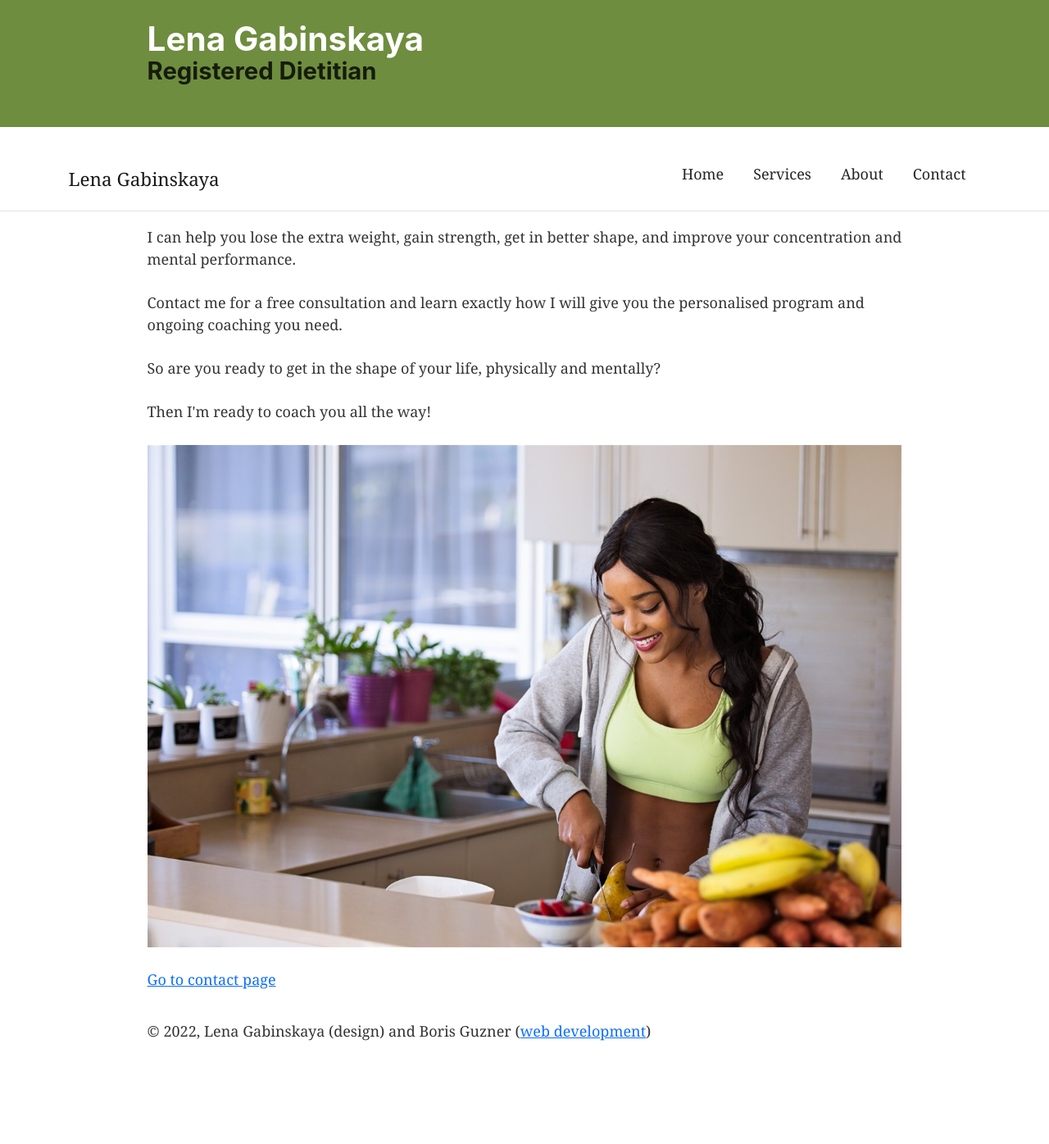
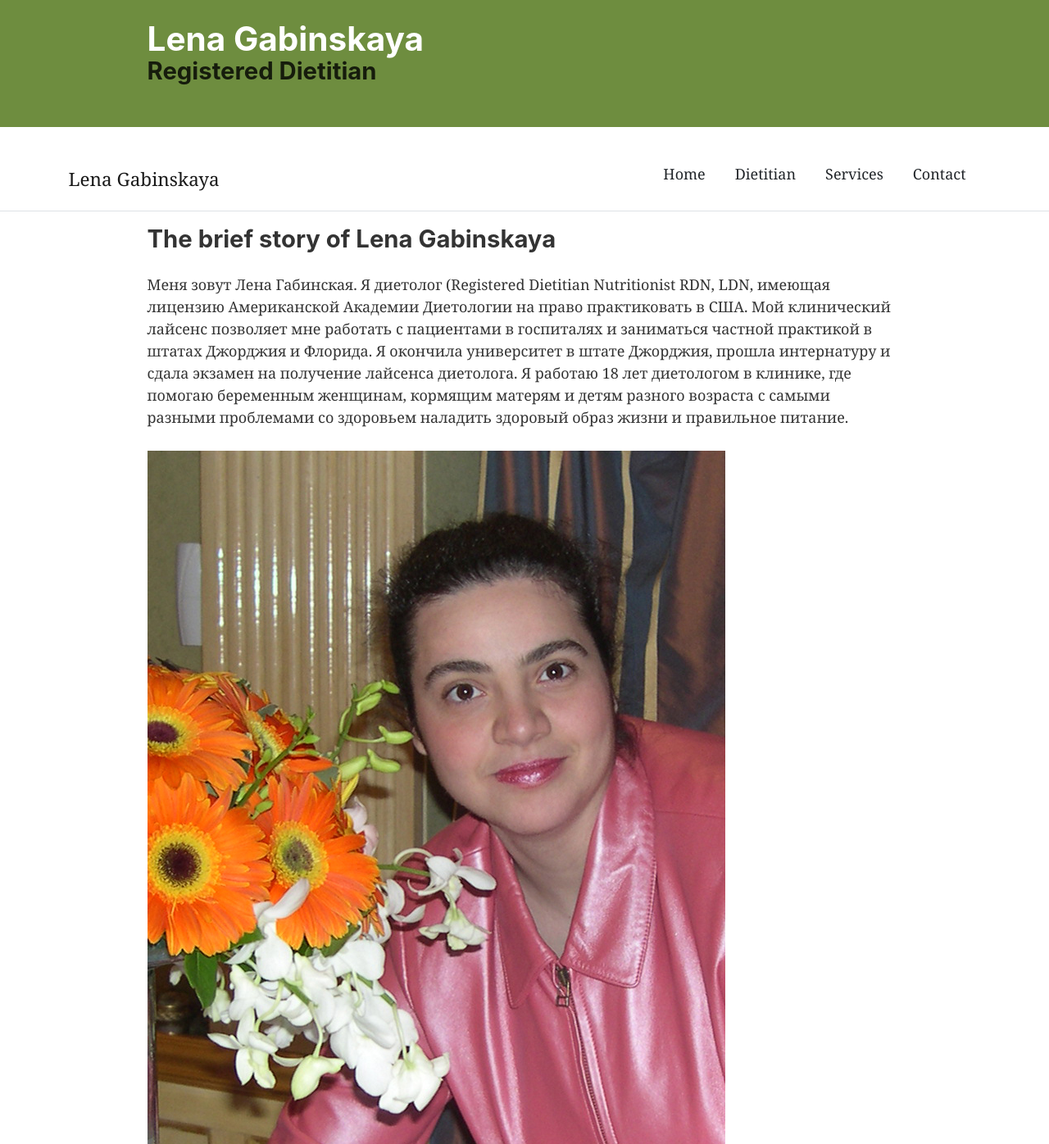
Before and after one commit to regmagik/diet, a Gatsby site: page / in a window 1280 px wide. Shown: the top 1396 px of the page at 82% size. Before the commit the page ends 1298 px from the top, so only its background shows below. Built offline with nearby package versions, Linux system fonts and the light colour scheme; Gatsby itself is replaced by a stand-in of ours.

Commit message:
change home page

```diff
--- a/src/components/header.js
+++ b/src/components/header.js
@@ -27,10 +27,10 @@ export function NavMenu(props) {
 					<NavLink className="text-dark" href="/">Home</NavLink>
 				  </NavItem>
 				  <NavItem>
-					<NavLink className="text-dark" href="/services">Services</NavLink>
+					<NavLink className="text-dark" href="/dietitian">Dietitian</NavLink>
 				  </NavItem>
 				  <NavItem>
-					<NavLink className="text-dark" href="/about">About</NavLink>
+					<NavLink className="text-dark" href="/services">Services</NavLink>
 				  </NavItem>
 				  <NavItem>
 					<NavLink className="text-dark" href="/contact">Contact</NavLink>
--- a/src/components/layout.js
+++ b/src/components/layout.js
@@ -40,9 +40,9 @@ const Layout = ({ children }) => {
             marginTop: `2rem`,
           }}
         >
-          © {new Date().getFullYear()}, Lena Gabinskaya (design) and Boris Guzner
+          © {new Date().getFullYear()}, Lena Gabinskaya (idea, content) and Boris Guzner
           {` `}
-          (<a href="https://www.regmagik.com/contact">web development</a>)
+          (<a href="https://www.regmagik.com/contact" target="_blank">web development</a>)
         </footer>
       </div>
     </>
--- a/src/pages/index.js
+++ b/src/pages/index.js
@@ -1,38 +1,9 @@
 import * as React from "react"
-import { Link } from "gatsby"
-import { StaticImage } from "gatsby-plugin-image"
-
-import Layout from "../components/layout"
-import Seo from "../components/seo"
+import SecondPage from "./about"
 
 const IndexPage = () => (
-  <Layout>
-    <Seo title="Registered Dietitian" />
-<div class="sections-wrapper">
-                        <div class="span12   ">
-                                <div class="outer-margin-on first last">
-                                    <div class="section article margins-on">
-
-    <div class="content">
-<p>I can help you lose the extra weight, gain strength, get in better shape, and improve your concentration and mental performance.</p>
-<p>Contact me for a free consultation and learn exactly how I will give you the personalised program and ongoing coaching you need.</p>
-<p>So are you ready to get in the shape of your life, physically and mentally?</p>
-<p>Then I'm ready to coach you all the way!</p>    </div>
-</div>
-
-                                </div>
-                        </div>
-                </div>
-
-    <img
-      src="/images/cook.jpg"
-      alt="A healthy diet"
-      style={{ marginBottom: `1.45rem` }}
-    />
-    <p>
-      <Link to="/contact/">Go to contact page</Link>
-    </p>
-  </Layout>
+	<SecondPage />
+//  <Redirect to="/about"/>
 )
 
 export default IndexPage
```
